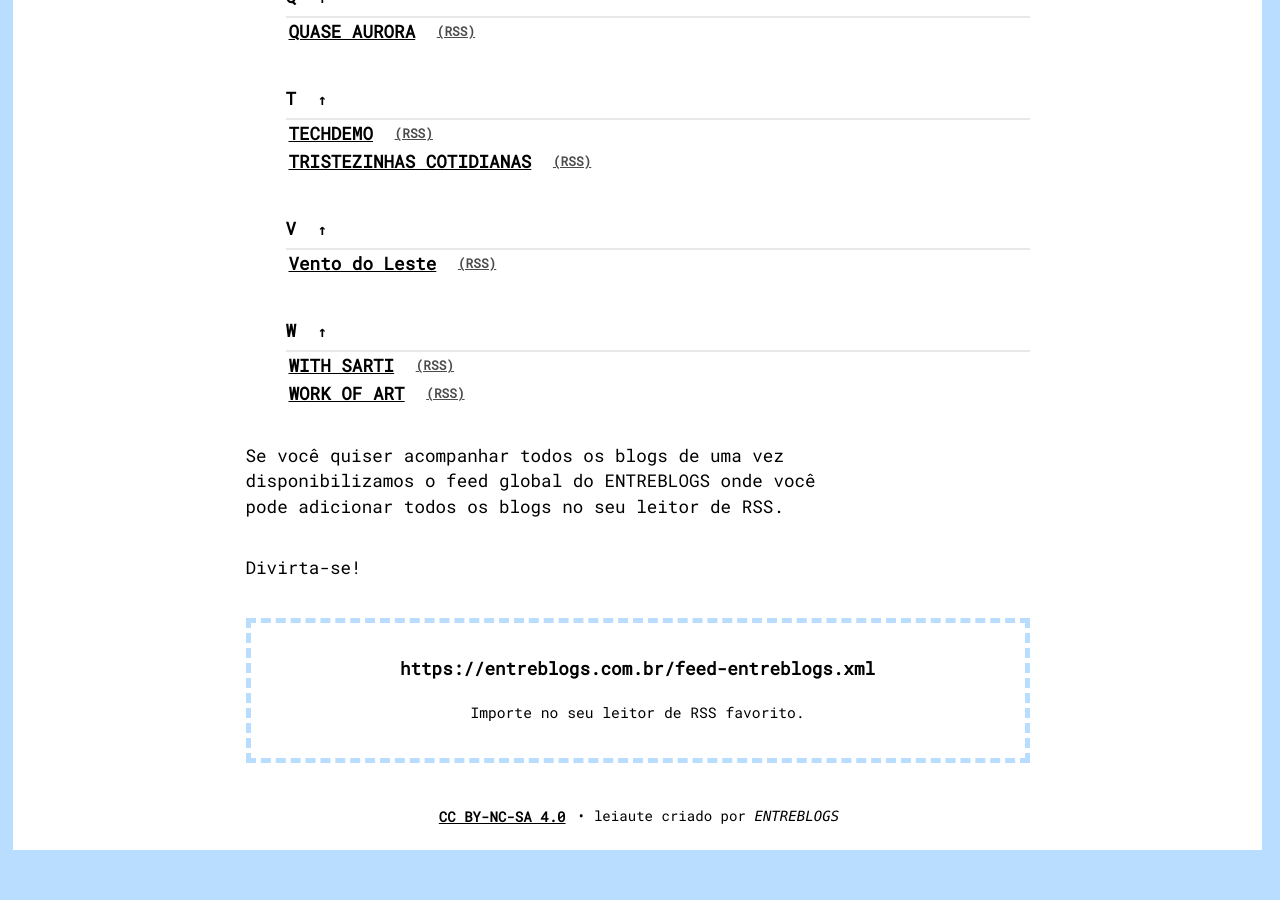
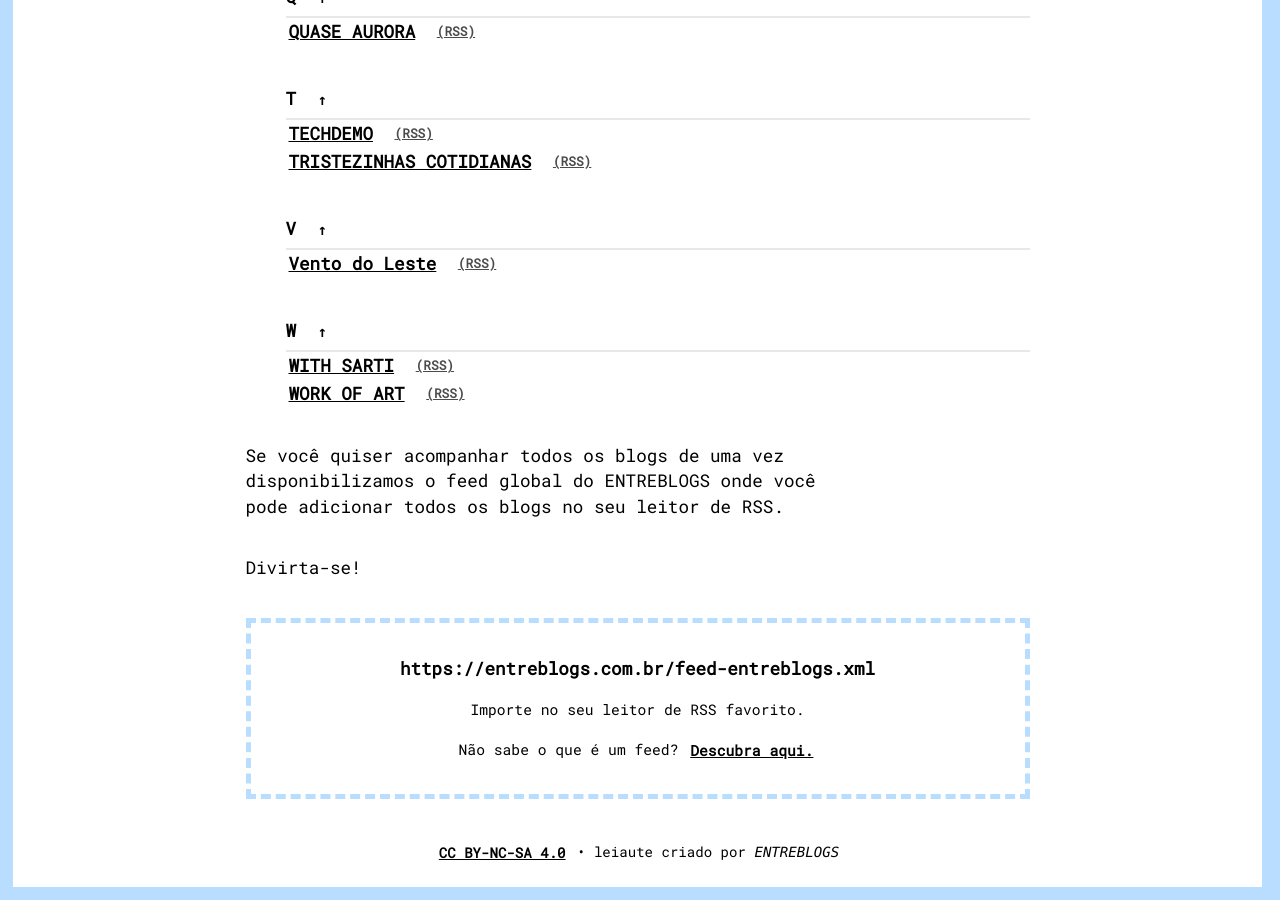
Before and after one commit to bamoretti/entreblogs, a Jekyll site: the page built from participantes.md, in a window 1280 px wide and 900 px high, scrolled down 3240 px. Built offline with Jekyll 4.4.1, drawn with Linux system fonts in a browser that asks for light colours; comment, search, counter and statistics services are not loaded; before the commit the page ends 4103 px from its top, so only the background shows below that.

Commit message:
Update participantes.md

```diff
--- a/participantes.md
+++ b/participantes.md
@@ -77,5 +77,6 @@ Divirta-se!
 <div class="rss-box">
   <p></p>
     <b>https://entreblogs.com.br/feed-entreblogs.xml</b>
-  <p><small>Importe no seu leitor de RSS favorito.</small></p>
+  <small><p>Importe no seu leitor de RSS favorito.</p>
+  <p>Não sabe o que é um feed? <a href="https://aboutfeeds-com.translate.goog/?_x_tr_sl=en&_x_tr_tl=pt&_x_tr_hl=pt-BR&_x_tr_pto=wapp%20Traduzido%20para%20o%20portugu%C3%AAs">Descubra aqui.</a></p></small>
 </div>
```
